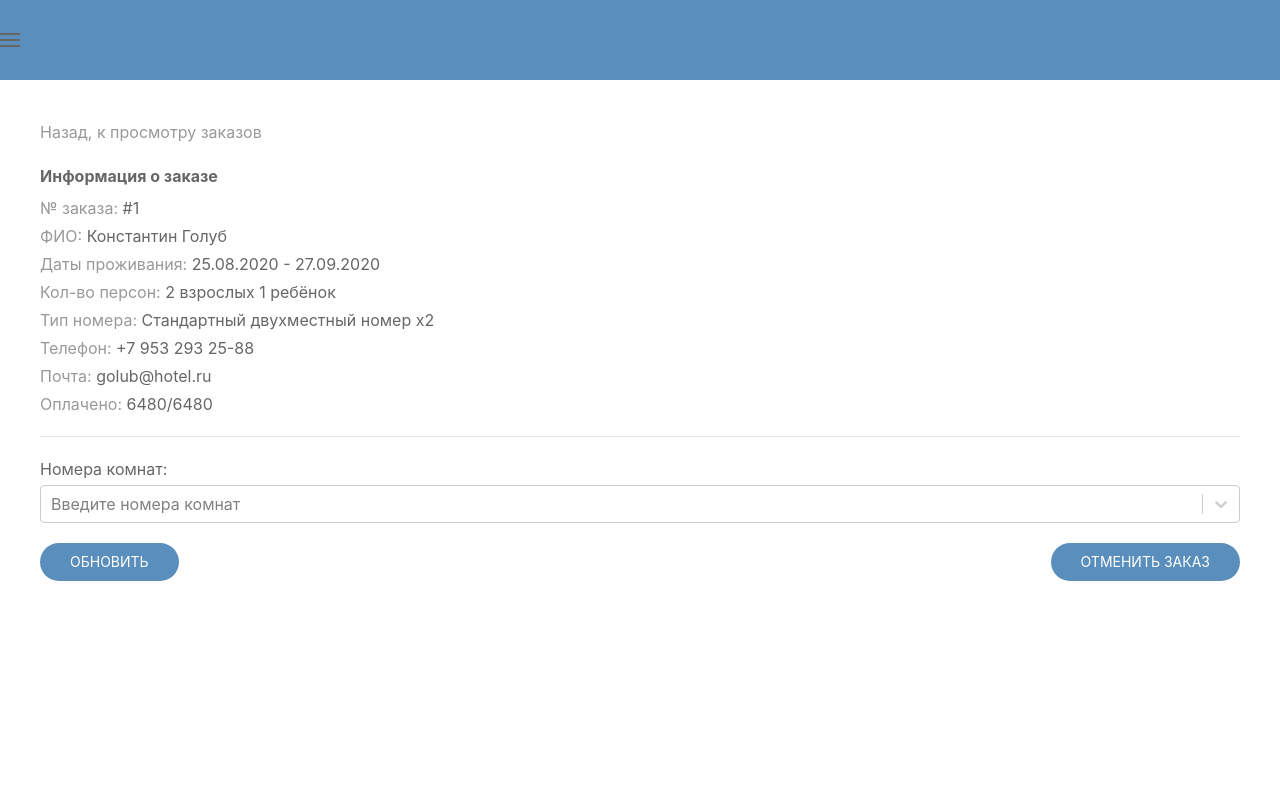
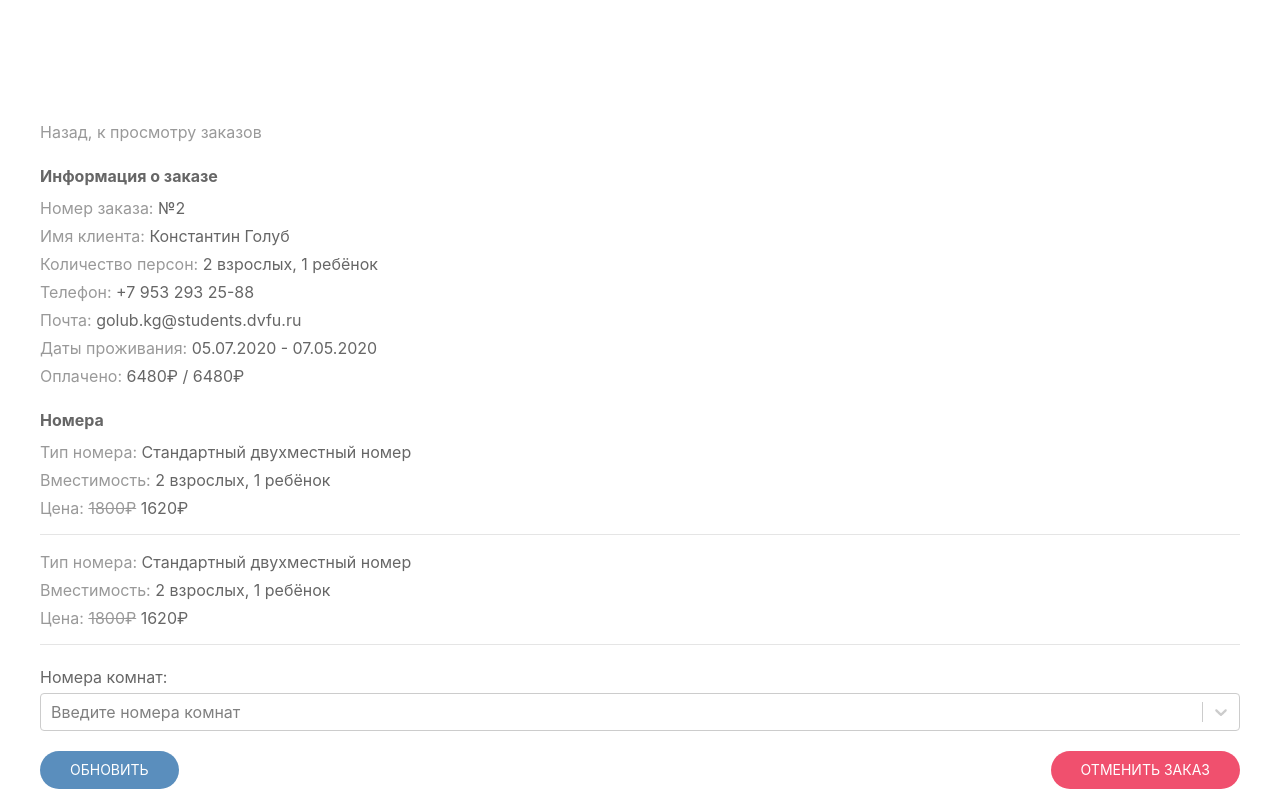
Before and after one commit to GregorySysoev/diplom, a React (Create React App) app: page /client_registration in a window 1280 px wide. Built offline with nearby package versions, Linux system fonts and the light colour scheme.

Commit message:
[hotel-order] Ещё куча правок

```diff
--- a/src/components/ClientRegistration/ClientRegistration.js
+++ b/src/components/ClientRegistration/ClientRegistration.js
@@ -1,71 +1,86 @@
 import React from 'react';
-import PropTypes from 'prop-types';
-import Button from '../Button';
 import './clientRegistration.sass';
-import * as serviceTypes from '../types';
-import * as orderStatuses from '../Orders/statuses';
-import { v4 as uuidv4 } from 'uuid';
 import CreatableSelect from 'react-select/creatable';
 
-const ClientRegistratioin = props => {
+const data = {
+    orderId: 2,
+    customerName: 'Константин Голуб',
+    personsString: '2 взрослых, 1 ребёнок',
+    phoneNumber: '+7 953 293 25-88',
+    email: 'golub.kg@students.dvfu.ru',
+    dates: '05.07.2020 - 07.05.2020',
+    nights: 2,
+    paid: 6480,
+    rooms: [
+        {
+            type: 'Стандартный двухместный номер',
+            capacityString: '2 взрослых, 1 ребёнок',
+            price: 1800,
+            discountPrice: 1620,
+        },
+        {
+            type: 'Стандартный двухместный номер',
+            capacityString: '2 взрослых, 1 ребёнок',
+            price: 1800,
+            discountPrice: 1620,
+        },
+    ],
+};
 
-    const alreadyProcessed = props.status && props.status !== orderStatuses.PENDING;
+const totalCost = () => {
+    let cost = 0;
+    for (const room of data.rooms) {
+        if (room.discountPrice) {
+            cost += room.discountPrice;
+        } else {
+            cost += room.price;
+        }
+    }
+    return cost * data.nights;
+};
 
-    const updateNumber = () => {
-        alert('Данные обновлены');
+const handleCancel = () => {
+    if (window.confirm('Вы действительно хотите отменить этот заказ?')) {
+        window.location.replace('/null');
     }
+};
 
-    const cancelOrder = () => {
-        prompt('Отменить заказ? Введите слово "ОТМЕНА"');
-    }
-
-    return (<div>
+const ClientRegistration = () => (
     <div className="uk-container uk-margin-top uk-margin-bottom">
         <div className="uk-margin-top uk-margin-bottom">
-                <a className="uk-link-muted" href="#">Назад, к просмотру заказов</a>
+            <a className="uk-link-muted" href="/orders">Назад, к просмотру заказов</a>
         </div>
         <p className="uk-text-bold" style={{ marginBottom: '.5em' }}>Информация о заказе</p>
         <div className="order-details">
-                <p><span className="uk-text-muted">№ заказа: </span>#1</p>
-                <p><span className="uk-text-muted">ФИО: </span>Константин Голуб</p>
-                <p><span className="uk-text-muted">Даты проживания: </span>25.08.2020 - 27.09.2020</p>
-                <p><span className="uk-text-muted">Кол-во персон: </span>2 взрослых 1 ребёнок</p>
-                <p><span className="uk-text-muted">Тип номера: </span>Стандартный двухместный номер х2</p>
-                <p><span className="uk-text-muted">Телефон: </span>+7 953 293 25-88</p>
-                <p><span className="uk-text-muted">Почта: </span>golub@hotel.ru</p>
-                <p><span className="uk-text-muted">Оплачено: </span>6480/6480</p>
-                {props.serviceType === serviceTypes.FOOD && (
-                    <p>
-                        <span className="uk-text-muted">Размер порции: </span>
-                        {`${props.portion.size} ${props.portion.unit}`}
+            <p><span className="uk-text-muted">Номер заказа: </span>№{data.orderId}</p>
+            <p><span className="uk-text-muted">Имя клиента: </span>{data.customerName}</p>
+            <p><span className="uk-text-muted">Количество персон: </span>{data.personsString}</p>
+            <p><span className="uk-text-muted">Телефон: </span>{data.phoneNumber}</p>
+            <p><span className="uk-text-muted">Почта: </span>{data.email}</p>
+            <p><span className="uk-text-muted">Даты проживания: </span>{data.dates}</p>
+            <p><span className="uk-text-muted">Оплачено: </span>{`${data.paid}₽ / ${totalCost()}₽`}</p>
+        </div>
+
+        <p className="uk-text-bold" style={{ marginBottom: '.5em' }}>Номера</p>
+        <div className="order-details">
+            {data.rooms.map(r => (
+                <>
+                    <p><span className="uk-text-muted">Тип номера: </span>{r.type}</p>
+                    <p><span className="uk-text-muted">Вместимость: </span>{r.capacityString}</p>
+                    <p><span className="uk-text-muted">Цена: </span>
+                        {r.discountPrice &&
+                            <>
+                                <span className="uk-text-muted" style={{ textDecoration: 'line-through' }}>
+                                    {r.price}₽
+                                </span>{' '}
+                            </>
+                        }
+                        {r.discountPrice || r.price}₽
                     </p>
-                )}
-                {props.serviceType === serviceTypes.SERVICE && (
-                    <p><span className="uk-text-muted">Цена: </span>{props.price ? `${props.price}₽` : 'бесплатно'}</p>
-                )}
-            </div>
-            {props.serviceType === serviceTypes.FOOD && props.options.length > 0 && (
-                <>
-                    <p className="uk-text-bold" style={{ marginBottom: '.5em' }}>Опции</p>
-                    <div className="food-options">
-                        {props.options.map(o => (
-                            <p key={uuidv4()}>
-                                <span className="uk-text-muted">{o.name}: </span>
-                                {`${o.size} ${o.unit} (`}{o.price ? `${o.price}₽` : 'бесплатно'}{')'}
-                            </p>
+                    <hr style={{ marginTop: '.9em', marginBottom: '.9em' }} />
+                </>
             ))}
         </div>
-                    <p>
-                        <span className="uk-text-muted">Цена услуги: </span>
-                        {props.portion.price ? `${props.portion.price}₽` : 'бесплатно'}
-                    </p>
-                    <p>
-                        <span className="uk-text-muted">Итоговая цена: </span>
-                        {`${props.options.reduce((acc, o) => acc + o.price || 0, 0) + props.portion.price || 0}₽`}
-                    </p>
-                </>
-            )}
-            <hr />
 
         <div className="uk-margin">
             <label htmlFor="manager-comment">
@@ -84,43 +99,17 @@ const ClientRegistratioin = props => {
             <div className="uk-form-controls">
             </div>
         </div>
-            {!alreadyProcessed && (
         <div className="uk-margin">
-                    <Button onClick={updateNumber} type="button" label="Обновить" />
-                    <span id="cancel-btn"><Button onClick={cancelOrder} type="button" label="Отменить заказ" /> </span>
-                </div>
-            )}
+            <a href="/null" className="uk-button uk-button-primary">Обновить</a>
+            <button
+                id="cancel-btn"
+                className="uk-button uk-button-danger"
+                onClick={handleCancel}
+            >
+                Отменить заказ
+            </button>
         </div>
     </div>
-    )
-};
+);
 
-const portionPropShape = {
-    size: PropTypes.number.isRequired,
-    unit: PropTypes.string.isRequired,
-    price: PropTypes.number.isRequired,
-};
-
-ClientRegistratioin.propTypes = {
-    serviceType: PropTypes.oneOf(Object.values(serviceTypes)).isRequired,
-    room: PropTypes.string.isRequired,
-    orderDate: PropTypes.string.isRequired,
-    serveDate: PropTypes.string.isRequired,
-    orderId: PropTypes.number.isRequired,
-    serviceName: PropTypes.string.isRequired,
-    customerComment: PropTypes.string,
-    price: PropTypes.number,
-    portion: PropTypes.shape(portionPropShape),
-    options: PropTypes.arrayOf(PropTypes.shape({
-        name: PropTypes.string.isRequired,
-        ...portionPropShape,
-    })).isRequired,
-    status: PropTypes.oneOf(Object.values(orderStatuses)),
-    managerComment: PropTypes.string,
-};
-
-ClientRegistratioin.defaultProps = {
-    options: [],
-};
-
-export default ClientRegistratioin;
+export default ClientRegistration;
--- a/src/components/HotelEntry/HotelEntry.js
+++ b/src/components/HotelEntry/HotelEntry.js
@@ -220,7 +220,7 @@ export default class HotelEntry extends React.Component {
 			<div>
 				<div className="uk-container uk-margin-top uk-margin-bottom">
 					<div className="uk-margin-top uk-margin-bottom">
-						<a className="uk-link-muted" href="#">Назад, к доступным действиям</a>
+						<a className="uk-link-muted" href="/actions">Назад, к доступным действиям</a>
 					</div>
 					<div>
 						<p className="uk-text-bold">Укажите основную информацию о гостинице</p>
--- a/src/components/Orders/Orders.js
+++ b/src/components/Orders/Orders.js
@@ -8,11 +8,12 @@ import TableHead from '@material-ui/core/TableHead';
 import TableRow from '@material-ui/core/TableRow';
 import Paper from '@material-ui/core/Paper';
 import * as orderStatuses from './statuses';
+import Typography from "@material-ui/core/Typography";
 
 const headCells = [
-    { id: 'name', label: '№ Заказа' },
-    { id: 'room', label: 'ФИО' },
-    { id: 'date', label: 'Дата' }
+    { id: 'name', label: 'Номер заказа' },
+    { id: 'room', label: 'Имя' },
+    { id: 'date', label: 'Дата создания заказа' },
 ];
 
 function createData(name, room, date) {
@@ -20,10 +21,10 @@ function createData(name, room, date) {
 }
 
 const pendingRows = [
-    createData('#2612', 'Сысоев Григорий Михайлович', '24.07.2020 11:53'),
+    // createData('№2', 'Константин Голуб', '05.07.2020 17:39'),
 ];
 const completedRows = [
-    createData('#123', 'Иванов Иван Иванович', '24.07.2020 10:00'),
+    // createData('№2', 'Константин Голуб', '05.07.2020 17:39'),
 ];
 
 const useStyles = makeStyles((theme) => ({
@@ -49,6 +50,8 @@ function Orders() {
         currentStatus === orderStatuses.PENDING
             ? pendingRows
             : currentStatus === orderStatuses.COMPLETED
+                ? completedRows
+                : [];
 
     const handleOrderStatusChange = event => {
         setCurrentStatus(+event.target.value);
@@ -58,8 +61,8 @@ function Orders() {
 
     return (
         <div className="uk-container uk-margin-top uk-margin-bottom">
-            <div className="uk-margin-top uk-margin-bottom">
-                <a className="uk-link-muted" href="#">Назад, к доступным действиям</a>
+            <div className="uk-margin-top">
+                <a className="uk-link-muted" href="/actions">Назад, к доступным действиям</a>
             </div>
             <h2>Заказы</h2>
             <div>
@@ -97,7 +100,15 @@ function Orders() {
                                 </TableRow>
                             </TableHead>
                             <TableBody>
-                                {rowsToDisplay.map((row, index) =>
+                                {rowsToDisplay.length === 0 ? (
+                                    <TableRow>
+                                        <TableCell>
+                                            <Typography variant="subheading" className={classes.emptyTitle}>
+                                                Пусто
+                                            </Typography>
+                                        </TableCell>
+                                    </TableRow>
+                                ) : rowsToDisplay.map((row, index) =>
                                     <TableRow
                                         hover
                                         key={row.name}
--- a/src/components/service/ServiceListPage.js
+++ b/src/components/service/ServiceListPage.js
@@ -11,6 +11,9 @@ export default function ServiceListPage() {
     };
 
     return <div className="uk-container uk-margin-top uk-margin-bottom">
+        <div className="uk-margin-top">
+            <a className="uk-link-muted" href="/actions">Назад, к доступным действиям</a>
+        </div>
         <h2>Услуги</h2>
         <div>
             <div className="uk-margin uk-child-width-auto uk-flex uk-flex-column">
--- a/src/components/service/order/ServiceOrderListPage.js
+++ b/src/components/service/order/ServiceOrderListPage.js
@@ -111,6 +111,9 @@ function ServiceOrderListPage() {
 
     return (
         <div className="uk-container uk-margin-top uk-margin-bottom">
+            <div className="uk-margin-top">
+                <a className="uk-link-muted" href="/actions">Назад, к доступным действиям</a>
+            </div>
             <h2>Заказы услуг</h2>
             <div>
                 <div className="uk-margin uk-child-width-auto uk-flex uk-flex-column">
--- a/src/site.sass
+++ b/src/site.sass
@@ -11,5 +11,7 @@ $form-horizontal-controls-margin-left: $form-horizontal-label-width + 15px
 // 3. Your custom mixin overwrites.
 @mixin hook-button-primary()
 	border-radius: 200px
+@mixin hook-button-danger()
+	border-radius: 200px
 // 4. Import UIkit.
 @import "node_modules/uikit/src/scss/uikit-theme.scss"
```
Lines whose indentation alone changed are shown as unchanged.
